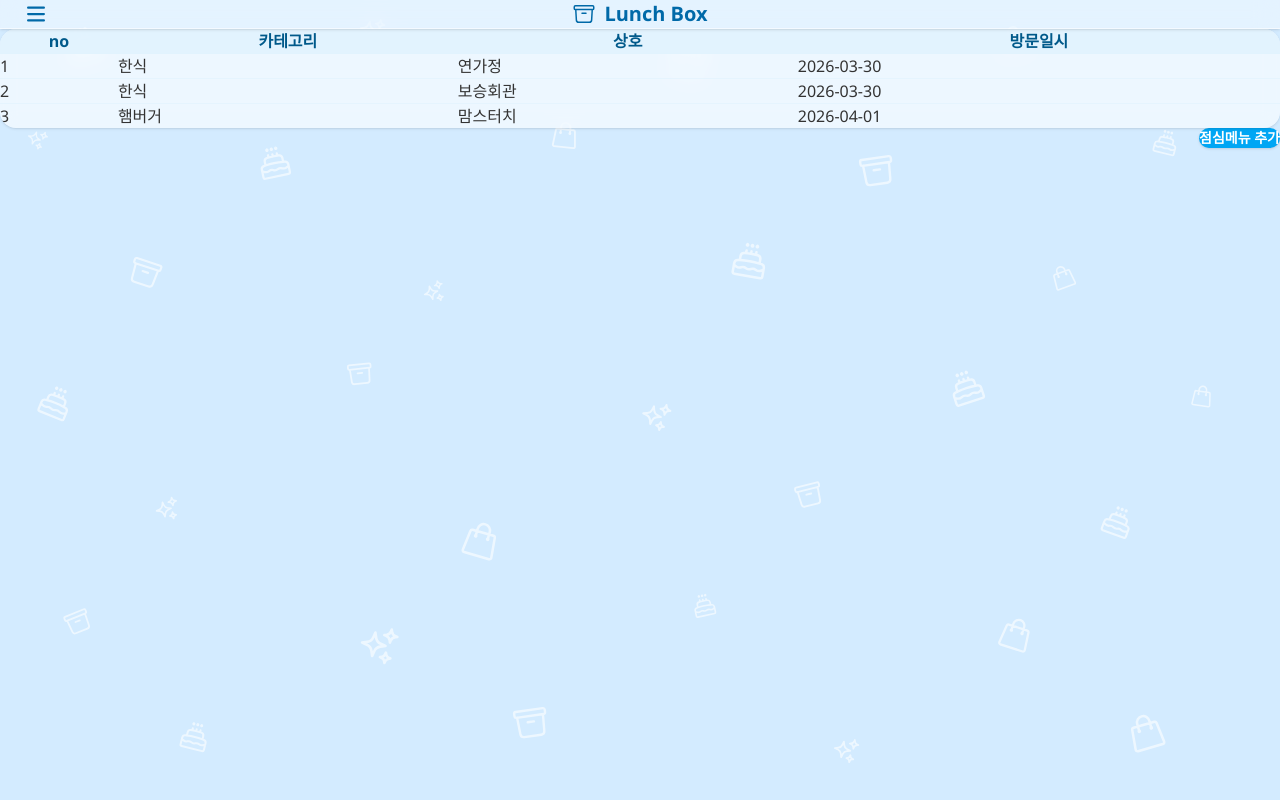
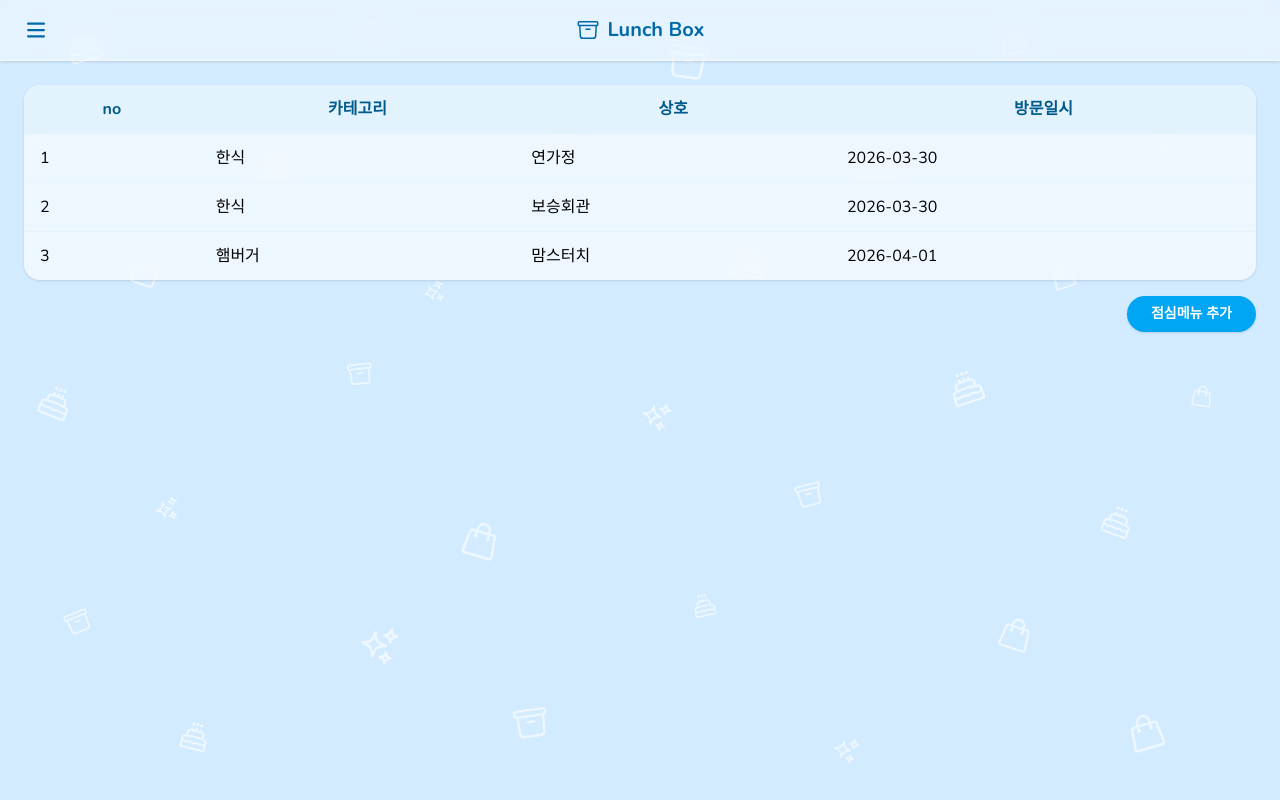
Before and after one commit to yshan8386/lunch-box, a React (Vite) app: page /lunch/list in a window 1280 px wide. Built offline with nearby package versions, Linux system fonts and the light colour scheme.

Commit message:
css 수정

```diff
--- a/src/Random.css
+++ b/src/Random.css
@@ -1,13 +1,3 @@
-* {
-  box-sizing: border-box;
-  margin: 0;
-  padding: 0;
-}
-
-body {
-  font-family: 'Segoe UI', sans-serif;
-  color: #333;
-}
 
 /* 전체 레이아웃 */
 .home-container {
```
